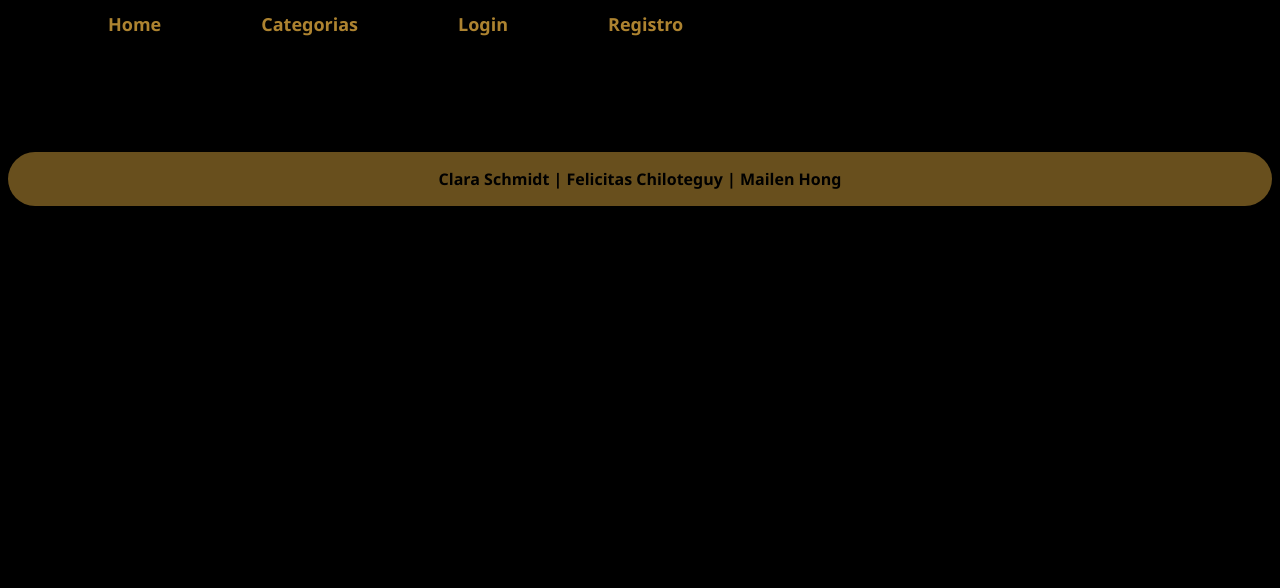
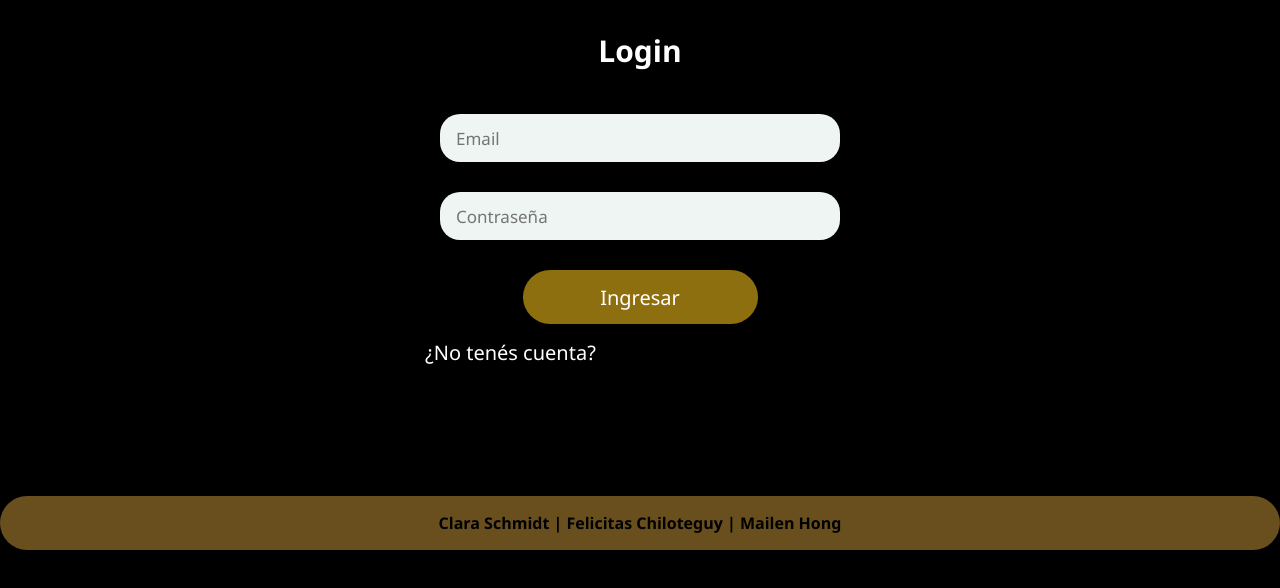
Before and after one commit to felichiloteguy/grupo5_prog1_com1, a plain HTML site: page login.html in a window 1280 px wide. Shown: the part 210-798 px from the top of the page. Drawn offline with Linux system fonts and the light colour scheme.

Commit message:
Añadido diseño de página de login y estilos en CSS.

```diff
--- a/css/index.css
+++ b/css/index.css
@@ -145,3 +145,90 @@ p{
     font-family: 'Segoe UI', Tahoma, Geneva, Verdana, sans-serif;
     font-style: italic;
 }
+
+.form-login {
+    position: absolute;
+    bottom: 28%;
+    display: flex;
+    flex-direction: column;
+    width: 430px;
+
+
+    div {
+        padding: 15px;
+        color: white;
+    }
+
+
+    .img-login{
+        width: 100px;
+        display: flex;
+        justify-content: center;
+
+
+    }
+
+
+    h2 {
+        display: flex;
+        justify-content: center;
+        max-width: 100%;
+        color: white;
+        font-family: 'Segoe UI', Tahoma, Geneva, Verdana, sans-serif;
+        font-size: 30px;
+        letter-spacing: 0;
+        line-height: 64px;
+        margin: 0 0 16px;
+        text-align: center;
+    }
+
+
+    .no-cuenta {
+        color: white;
+        font-size: 15px;
+        font-weight: 100;
+        font-size: 20px;
+    }
+
+
+    input {
+        width: 100%;
+        height: 48px;
+        background: #eef5f3;
+        border: none;
+        font-family: 'Segoe UI', Tahoma, Geneva, Verdana, sans-serif;
+        font-size: 17px;
+        border-radius: 20px;
+        color: #88908e;
+        padding: 0 16px;
+    }
+
+
+
+
+}
+
+
+.ingresar {
+    display: flex;
+    justify-content: center;
+
+
+    button {
+        color: white;
+        width: 235px;
+        height: 54px;
+        text-align: center;
+        background-color: #c39817ba;
+        border-radius: 30px;
+        font-family: 'Segoe UI', Tahoma, Geneva, Verdana, sans-serif;
+        font-size: 20px;
+        border: none;
+    }
+}
+
+.footer-login{
+    position: absolute;
+    bottom: 5%;
+    width: 100%;
+}
--- a/login.html
+++ b/login.html
@@ -23,22 +23,24 @@
                 </ol>
             </nav>
 
+            <div class="form-login">
+                <h2>Login</h2>
+                <form action="results.html" method="GET">
+                    <div>
+                        <input id="email" type="email" name="email" value="" placeholder="Email">
+                    </div>
+                    <div>
+                        <input id="password" type="password" name="password" value="" placeholder="Contraseña">
+                    </div>
+                    <div class="ingresar">
+                        <button type="submit">Ingresar</button>
+                    </div>
+                    <a class="no-cuenta" href="./registros.html">¿No tenés cuenta?</a>
+            </div>
 
-    </header>
-        <nav>
-            <ol>
-                <li><a href="./home.html">Home</a></li>
-                <li><a href="./categorias.html">Categorias</a></li>
-                <li><a href="./login.html">Login</a></li>
-                <li><a href="./registros.html">Registro</a></li>
-            </ol>
-        </nav>
-     </section>
-</header>
-
-<footer>
-    <p>Clara Schmidt | Felicitas Chiloteguy | Mailen Hong</p>
-</footer>
+            <footer class="footer-login">
+                <p>Clara Schmidt | Felicitas Chiloteguy | Mailen Hong</p>
+            </footer>
 </body>
 
 </html>
```
